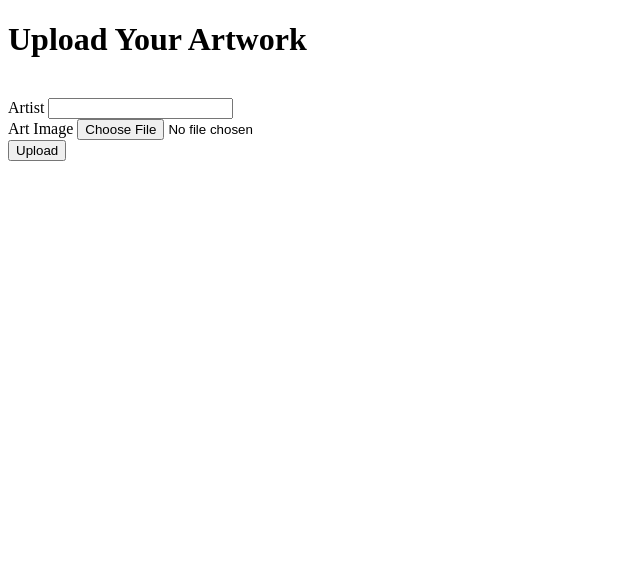
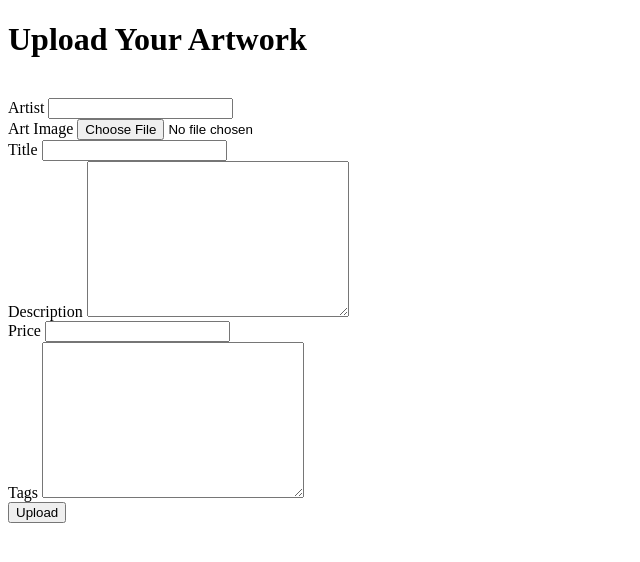
Before and after one commit to harvinong/418IATP-Pinus-Hack, a Python web app: template templates/upload.html in a window 1280 px wide. Shown: the top 562 px of the page, without its empty margins (0-640 px from the left). Run offline with Jinja, Linux system fonts and the light colour scheme; the template is opened without the code that fills it, so the values that code supplies are empty.

Commit message:
feat: more fields to upload artwork

```diff
--- a/templates/upload.html
+++ b/templates/upload.html
@@ -21,14 +21,30 @@
 
         <br>
         <form method="post" enctype="multipart/form-data">
-            <label>Artist
-                <input type="text" name="artist" id="artist" required>
-            </label>
+            <label for="artist">Artist</label>
+            <input type="text" name="artist" id="artist" required>
             <br>
-            <label>Art Image
-                <input type="file" name="file" id="file" accept="image/*" required>
-            </label>
+
+            <label>Art Image</label>
+            <input type="file" name="file" id="file" accept="image/*" required>
             <br>
+
+            <label for="title">Title</label>
+            <input type="text" name="title" id="title" required>
+            <br>
+
+            <label for="desc">Description</label>
+            <textarea name="desc" id="desc" cols="30" rows="10" required></textarea>
+            <br>
+
+            <label for="price">Price</label>
+            <input type="number" name="price" id="price" min="0" step="0.01" required>
+            <br>
+
+            <label for="tags">Tags</label>
+            <textarea name="tags" id="tags" cols="30" rows="10"></textarea>
+            <br>
+
             <button type="submit">Upload</button>
         </form>
 
```
Also changed, not shown: app.py (+11 -4 lines).
